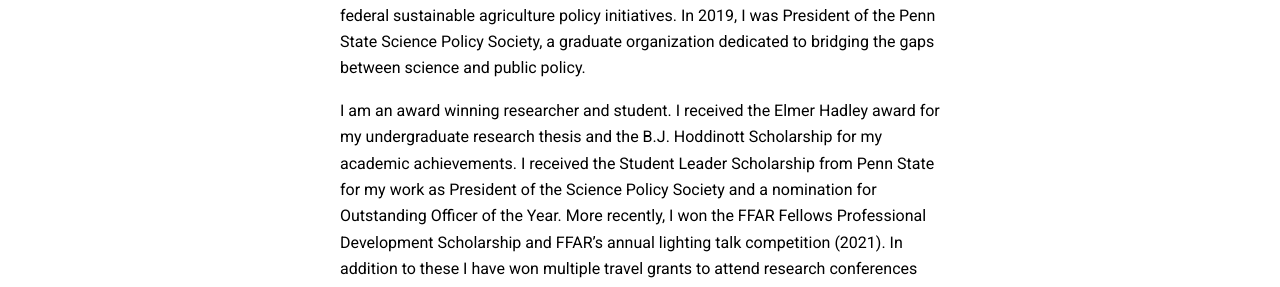
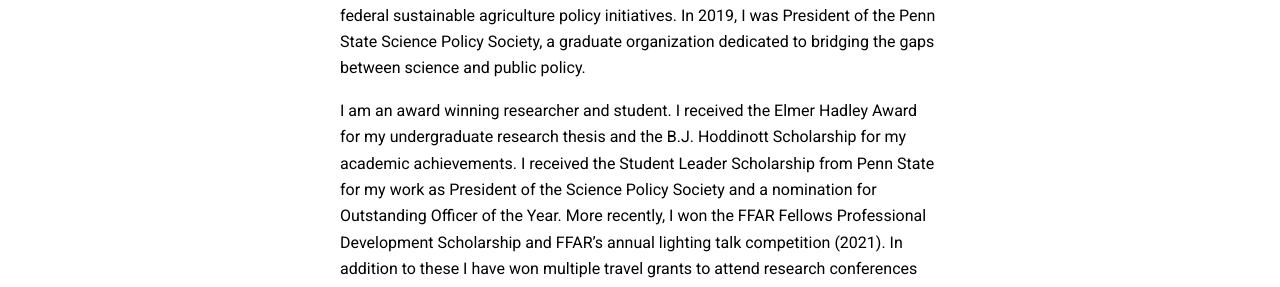
Before and after one commit to jeremysutherland/jeremysutherland.github.io, a Jekyll site: the page built from pages/about.md, in a window 1280 px wide and 900 px high, scrolled down 798 px. Shown: the part 291-578 px from the top of the window. Built offline with Jekyll 4.4.1, drawn with Linux system fonts in a browser that asks for light colours; nearby versions of some CDN libraries; some of the changed text lies outside the part shown.

```diff
--- a/pages/about.md
+++ b/pages/about.md
@@ -25,7 +25,7 @@ As biologists, we know that genetics are fundamental to understanding living org
 
 My passion for sustainable agriculture extends beyond the bench as well. I am currently a Fellow at the Foundation for Food and Agriculture Research (FFAR). The FFAR Fellows Program is a training hub focused on building science communication, networking, and leadership skills. I also serve as a Policy  Assistant with Pasa Sustainable Agriculture, a non-profit based in Pennsylvania, USA. Pasa's mission is to promote sustainable agriculture practices through education, outreach, and research. I work with Pasa’s policy strategist to promote and advocate for state and federal sustainable agriculture policy initiatives. In 2019, I was President of the Penn State Science Policy Society, a graduate organization dedicated to bridging the gaps between science and public policy.
 
-I am an award winning researcher and student. I received the Elmer Hadley award for my undergraduate research thesis and the B.J. Hoddinott Scholarship for my academic achievements. I received the Student Leader Scholarship from Penn State for my work as President of the Science Policy Society and a nomination for Outstanding Officer of the Year. More recently, I won the FFAR Fellows Professional Development Scholarship and FFAR’s annual lighting talk competition (2021). In addition to these I have won multiple travel grants to attend research conferences and meetings.
+I am an award winning researcher and student. I received the Elmer Hadley Award for my undergraduate research thesis and the B.J. Hoddinott Scholarship for my academic achievements. I received the Student Leader Scholarship from Penn State for my work as President of the Science Policy Society and a nomination for Outstanding Officer of the Year. More recently, I won the FFAR Fellows Professional Development Scholarship and FFAR’s annual lighting talk competition (2021). In addition to these I have won multiple travel grants to attend research conferences and meetings.
 
 In my past life, I was a recording engineer for the Chicago Recording Company and an avid musician. A failed job opportunity stemming from this career led me to study biology in college and the rest is history!
 
```
